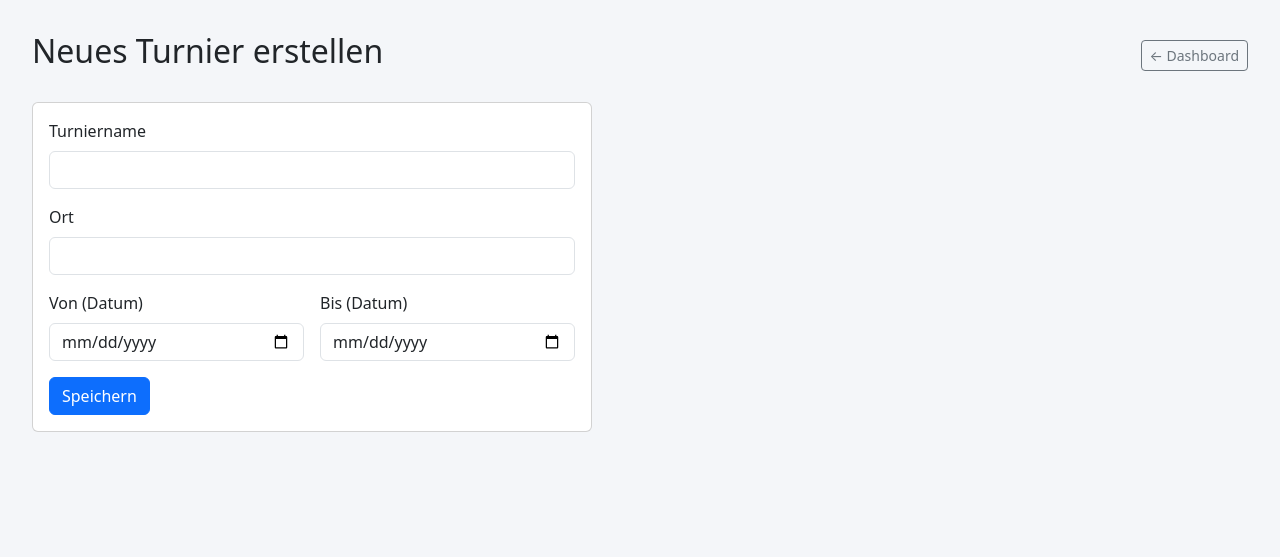
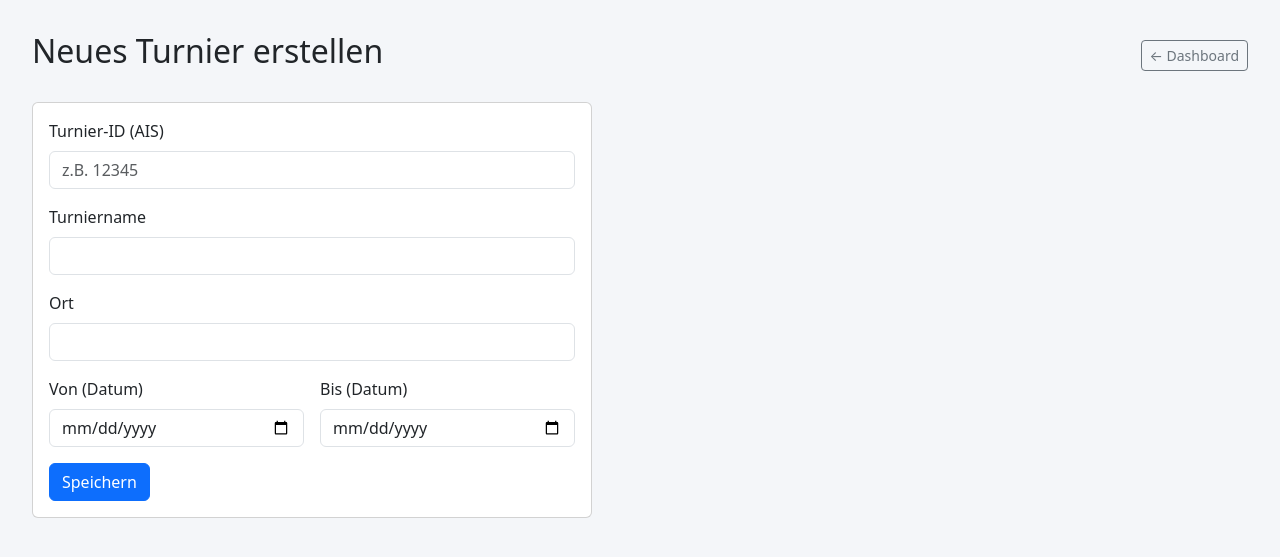
Before and after one commit to christiani93/AgilityPortal, a Flask app: template app/templates/club/event_form.html in a window 1280 px wide. Shown: the part 56-613 px from the top of the page. Run offline with Flask 3, Linux system fonts and the light colour scheme; the template is opened without the code that fills it: values that come from a table or form of the project are taken from there, others are empty.

Commit message:
Add AIS-Turniernummer zum Turnier-Formular
Co-Authored-By: Claude Sonnet 4.6 <noreply@anthropic.com>

```diff
--- a/app/blueprints/club/forms.py
+++ b/app/blueprints/club/forms.py
@@ -1,5 +1,5 @@
 from flask_wtf import FlaskForm
-from wtforms import StringField, PasswordField, SubmitField, SelectField, DateField
+from wtforms import StringField, PasswordField, SubmitField, SelectField, DateField, IntegerField
 from wtforms.validators import DataRequired, Email, Length, EqualTo, Optional
 
 
@@ -40,6 +40,7 @@ class ChangePasswordForm(FlaskForm):
 # ---------------------------------------------------------------------------
 
 class EventForm(FlaskForm):
+    ais_turniernummer = IntegerField("Turnier-ID (AIS)", validators=[Optional()])
     name = StringField("Turniername", validators=[DataRequired(), Length(max=200)])
     location = StringField("Ort", validators=[Optional(), Length(max=200)])
     starts_at = DateField("Von (Datum)", validators=[DataRequired()])
--- a/app/blueprints/club/routes.py
+++ b/app/blueprints/club/routes.py
@@ -223,6 +223,7 @@ def event_new():
             if form.ends_at.data else None
         )
         event = Event(
+            ais_turniernummer=form.ais_turniernummer.data or None,
             name=form.name.data.strip(),
             location=form.location.data.strip() if form.location.data else None,
             starts_at=starts,
@@ -270,6 +271,7 @@ def event_edit(event_id):
         if current_user.is_superadmin:
             form.club_id.data = event.organiser_club_id or 0
     if form.validate_on_submit():
+        event.ais_turniernummer = form.ais_turniernummer.data or None
         event.name = form.name.data.strip()
         event.location = form.location.data.strip() if form.location.data else None
         event.starts_at = datetime.combine(form.starts_at.data, datetime.min.time())
--- a/app/templates/club/event_form.html
+++ b/app/templates/club/event_form.html
@@ -23,6 +23,12 @@
         {% for e in form.club_id.errors %}<div class="invalid-feedback">{{ e }}</div>{% endfor %}
       </div>
       {% endif %}
+
+      <div class="mb-3">
+        {{ form.ais_turniernummer.label(class="form-label") }}
+        {{ form.ais_turniernummer(class="form-control" + (" is-invalid" if form.ais_turniernummer.errors else ""), placeholder="z.B. 12345") }}
+        {% for e in form.ais_turniernummer.errors %}<div class="invalid-feedback">{{ e }}</div>{% endfor %}
+      </div>
 
       <div class="mb-3">
         {{ form.name.label(class="form-label") }}
```
Also changed, not shown: app/templates/club/event_detail.html (+5 -2 lines).
